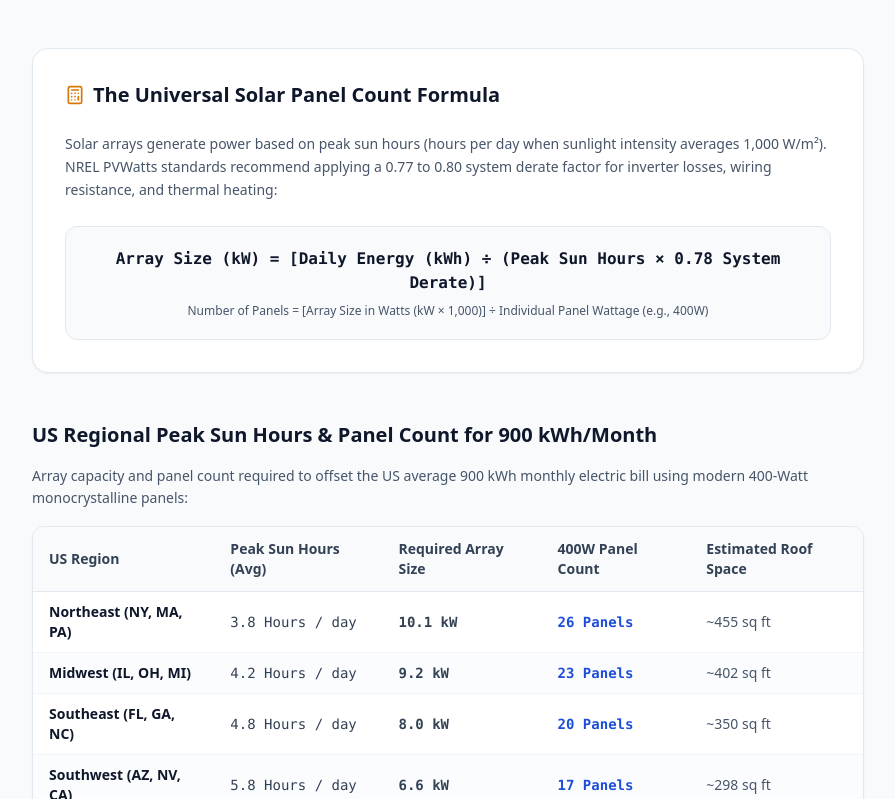
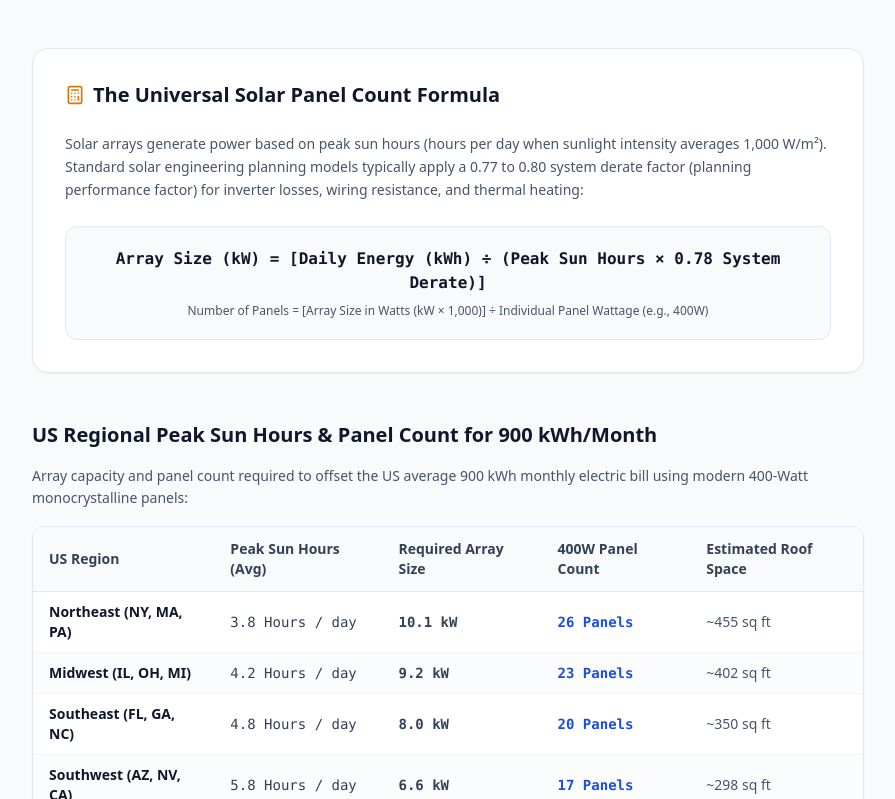
Before and after one commit to calcmypowerharis-app/kr, a Next.js app: page /solar-system-size-calculator in a window 1280 px wide. Shown: the part 11201-12000 px from the top of the page, without its empty margins (192-1087 px from the left). Built offline with nearby package versions, Linux system fonts and the light colour scheme.

Commit message:
fix(seo): remove ungrounded NREL PVWatts standard claim from sizing guide section

```diff
--- a/src/components/content/SolarSystemSizingGuideSection.tsx
+++ b/src/components/content/SolarSystemSizingGuideSection.tsx
@@ -24,7 +24,7 @@ export const SolarSystemSizingGuideSection: React.FC = () => {
           <span>The Universal Solar Panel Count Formula</span>
         </h3>
         <p className="text-sm text-slate-600 leading-relaxed">
-          Solar arrays generate power based on peak sun hours (hours per day when sunlight intensity averages 1,000 W/m²). NREL PVWatts standards recommend applying a 0.77 to 0.80 system derate factor for inverter losses, wiring resistance, and thermal heating:
+          Solar arrays generate power based on peak sun hours (hours per day when sunlight intensity averages 1,000 W/m²). Standard solar engineering planning models typically apply a 0.77 to 0.80 system derate factor (planning performance factor) for inverter losses, wiring resistance, and thermal heating:
         </p>
         <div className="bg-slate-50 rounded-xl p-5 border border-slate-200 font-mono text-center text-sm sm:text-base text-slate-900 font-bold space-y-2">
           <div>Array Size (kW) = [Daily Energy (kWh) ÷ (Peak Sun Hours × 0.78 System Derate)]</div>
```
